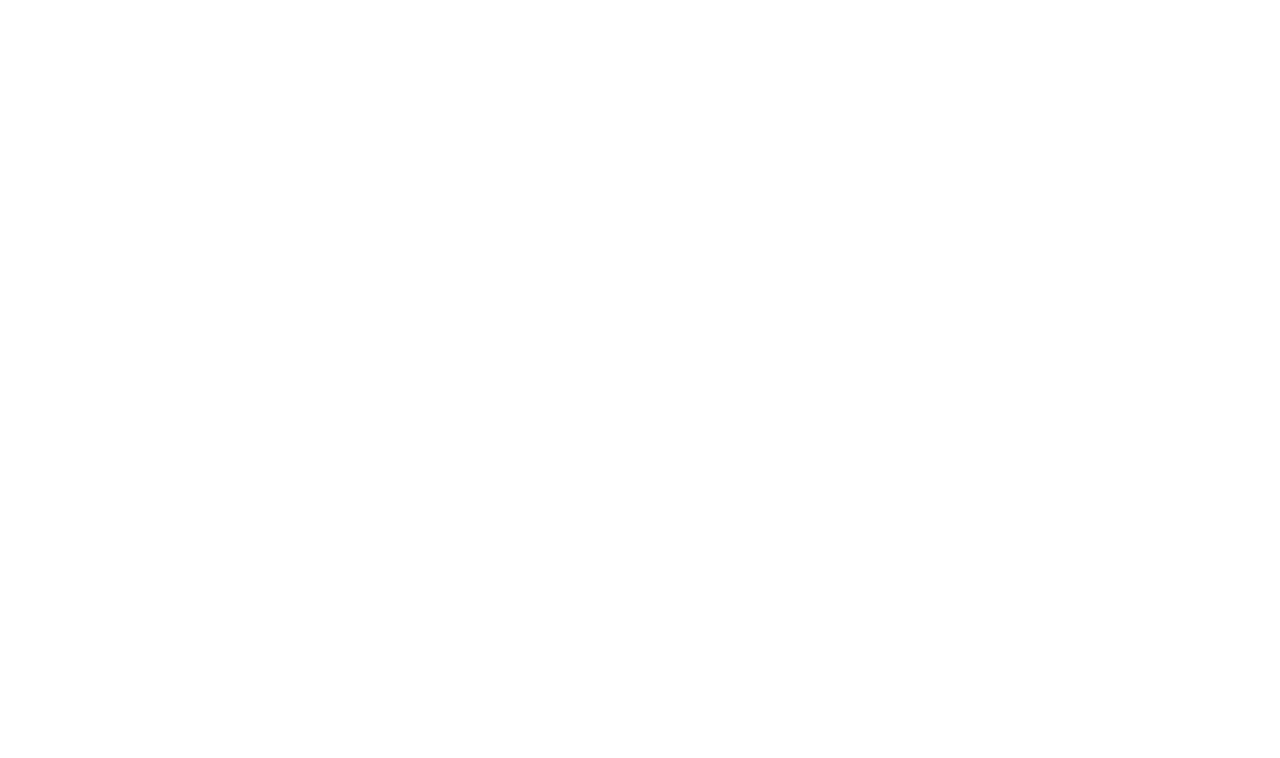
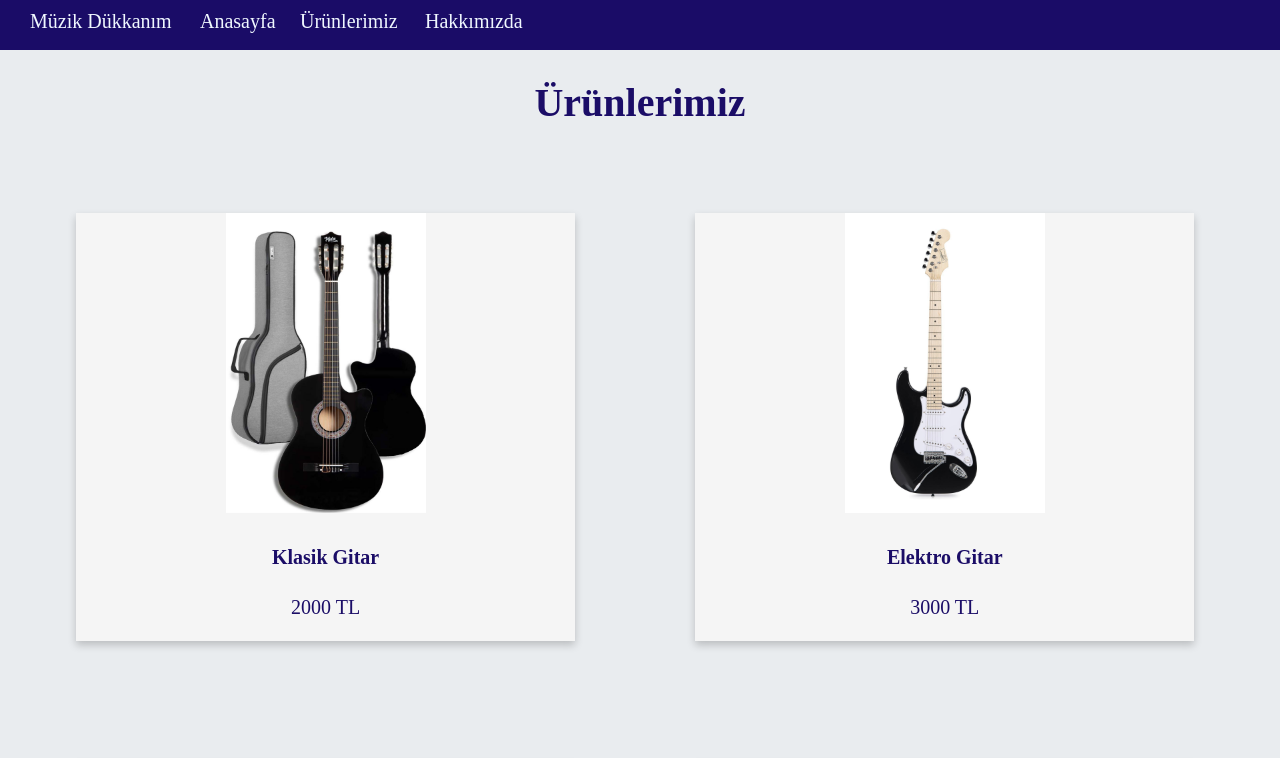
Before and after one commit to kubracelebii/music-shop, a plain HTML site: page products.html in a window 1280 px wide. Shown: the top 758 px of the page. Drawn offline with Linux system fonts and the light colour scheme.

Commit message:
products page load

```diff
--- /dev/null
+++ b/css/products.css
@@ -0,0 +1,59 @@
+.header{
+    background-color:rgba(25, 11, 102, 0.993);
+    width: 100%;
+    height: 50px;
+}
+
+.music{
+    text-decoration: none;
+    color: aliceblue;
+    font-size: 20px;
+    position: fixed;
+    top: 10px;
+    margin-left: 30px;
+}
+
+.homepage{
+    text-decoration: none;
+    color: aliceblue;
+    font-size: 20px;
+    position: fixed;
+    top: 10px;
+    margin-left: 200px;
+}
+
+.products{
+    text-decoration: none;
+    color: aliceblue;
+    font-size: 20px;
+    position: fixed;
+    top: 10px;
+    margin-left: 300px;
+}
+
+.aboutus{
+    text-decoration: none;
+    color: aliceblue;
+    font-size: 20px;
+    position: fixed;
+    top: 10px;
+    margin-left: 425px;
+}
+
+.card{
+  box-shadow: 0 4px 8px 0 rgba(0,0,0,0.2);
+  transition: 0.4s;
+  width: 40%;
+  background-color: whitesmoke;
+  text-align: center;
+  float: left;
+  margin: 60px;
+}
+
+.card:hover {
+    box-shadow: 0 8px 16px 0 rgba(0,0,0,0.2);
+}
+
+.container{
+    padding: 2px 16px;
+}
--- a/products.html
+++ b/products.html
@@ -0,0 +1,83 @@
+<!DOCTYPE html>
+<html lang="en">
+<head>
+    <meta charset="UTF-8">
+    <meta name="viewport" content="width=device-width, initial-scale=1.0">
+    <title>Ürünlerimiz</title>
+    <link rel="stylesheet" href="css/products.css">
+</head>
+<body style="margin: 0; background-color: #E9ECEF">
+    <header class="header">
+        <a href="index.html" class="music">Müzik Dükkanım</a><br>
+        <a href="index.html" class="homepage">Anasayfa</a>
+        <a href="products.html" class="products">Ürünlerimiz</a>
+        <a href="about-us.html" class="aboutus">Hakkımızda</a>
+    </header>
+
+    <div class="container" style="color: rgba(25, 11, 102, 0.993); font-size: 20px; text-align: center;">
+        <h1>Ürünlerimiz</h1>
+        <div class="row">
+            <div class="col-sm">
+                <div class="card">
+                    <img src="assets/klasik-gitar.jpg" alt="klasik-gitar" style="height: 300px; width: auto;">
+                    <div class="container">
+                      <h4><b>Klasik Gitar</b></h4>
+                      <p>2000 TL</p>
+                    </div>
+                  </div>
+            </div>
+            <div class="col-sm">
+                <div class="card">
+                    <img src="assets/elektro-gitar.jpg" alt="elektro-gitar" style="height: 300px; width: auto;">
+                    <div class="container">
+                      <h4><b>Elektro Gitar</b></h4>
+                      <p>3000 TL</p>
+                    </div>
+                  </div>
+            </div>
+        </div>
+        <div class="row">
+            <div class="col-sm">
+                <div class="card">
+                    <img src="assets/keman.jpg" alt="keman" style="height: 300px; width: auto;">
+                    <div class="container">
+                      <h4><b>Keman</b></h4>
+                      <p>2000 TL</p>
+                    </div>
+                  </div>
+            </div>
+            <div class="col-sm">
+                <div class="card">
+                    <img src="assets/elektro-keman.jpeg" alt="elektro-keman" style="height: 300px; width: auto;">
+                    <div class="container">
+                      <h4><b>Elektro Keman</b></h4>
+                      <p>2500 TL</p>
+                    </div>
+                  </div>
+            </div>
+        </div>
+        <div class="row">
+            <div class="col-sm">
+                <div class="card">
+                    <img src="assets/bateri.jpg" alt="bateri" style="height: 300px; width: auto;">
+                    <div class="container">
+                      <h4><b>Bateri</b></h4>
+                      <p>5000 TL</p>
+                    </div>
+                  </div>
+            </div>
+            <div class="col-sm">
+                <div class="card">
+                    <img src="assets/piyano.jpg" alt="piyano" style="height: 300px; width: auto;">
+                    <div class="container">
+                      <h4><b>Piyano</b></h4>
+                      <p>15.000 TL</p>
+                    </div>
+                  </div>
+            </div>
+        </div>
+
+    </div>
+
+</body>
+</html>
```
Also changed, not shown: index.html (+1 -1 lines), assets/bateri.jpg (added), assets/elektro-gitar.jpg (added), assets/elektro-keman.jpeg (added), assets/keman.jpg (added), assets/klasik-gitar.jpg (added), assets/piyano.jpg (added).
